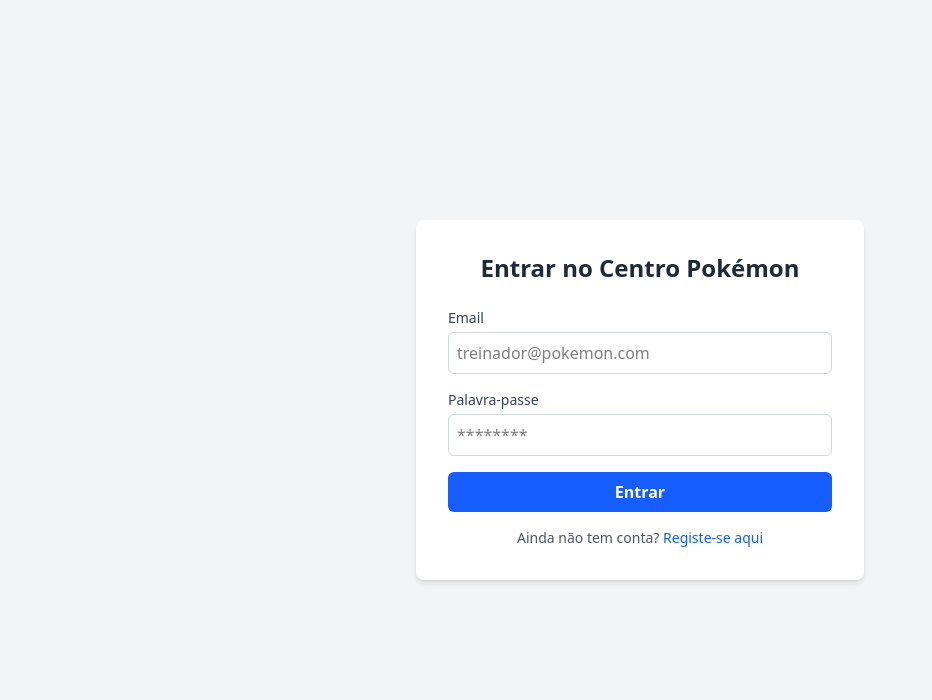
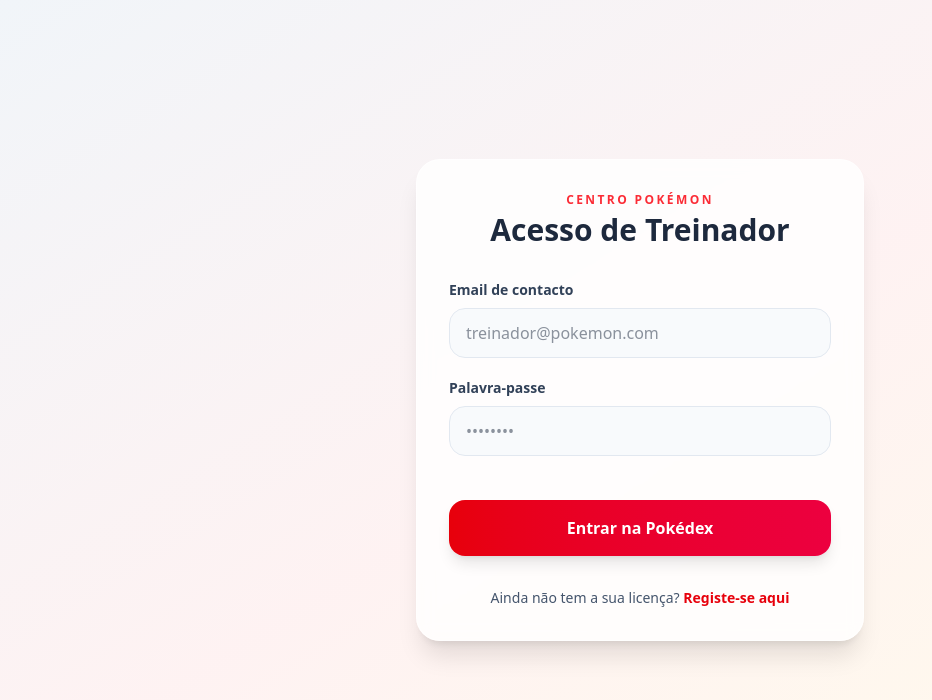
Before and after one commit to marcosvitordev/pokemon-management-system, a Next.js app in the folder pokemon-web/: page /login in a window 1280 px wide. Shown: the top 700 px of the page, without its empty margins (0-932 px from the left). Built offline with nearby package versions, Linux system fonts and the light colour scheme.

Commit message:
style: update login page UI to match the new design system

```diff
--- a/pokemon-web/src/app/login/page.tsx
+++ b/pokemon-web/src/app/login/page.tsx
@@ -21,7 +21,7 @@
     try {
       const response = await api.post('/auth/login', { email, password });
 
-      // O backend costuma devolver o token como access_token ou token.
+      // O backend devolve o token como access_token
       const token = response.data.access_token || response.data.token;
 
       if (token) {
@@ -44,49 +44,58 @@
   };
 
   return (
-    <main className="flex min-h-screen items-center justify-center bg-gray-100 p-4">
-      <div className="w-full max-w-md rounded-lg bg-white p-8 shadow-md">
-        <h2 className="mb-6 text-center text-2xl font-bold text-gray-800">Entrar no Centro Pokémon</h2>
+    <main className="flex min-h-screen items-center justify-center bg-gradient-to-br from-slate-100 via-red-50 to-amber-50 p-4">
+      <div className="w-full max-w-md rounded-3xl border border-white/60 bg-white/80 p-8 shadow-xl backdrop-blur">
+        <div className="mb-8 text-center">
+          <p className="mb-1 text-xs font-bold uppercase tracking-[0.2em] text-red-500">
+            Centro Pokémon
+          </p>
+          <h2 className="text-3xl font-black text-slate-800">Acesso de Treinador</h2>
+        </div>
 
-        {error && <div className="mb-4 rounded bg-red-100 p-3 text-sm text-red-700">{error}</div>}
+        {error && (
+          <div className="mb-6 rounded-2xl bg-red-100 p-4 text-center text-sm font-bold text-red-700 shadow-sm">
+            {error}
+          </div>
+        )}
 
-        <form onSubmit={handleLogin} className="space-y-4">
+        <form onSubmit={handleLogin} className="space-y-5">
           <div>
-            <label className="block text-sm font-medium text-gray-700">Email</label>
+            <label className="mb-2 block text-sm font-semibold text-slate-700">Email de contacto</label>
             <input
               type="email"
               value={email}
               onChange={(e) => setEmail(e.target.value)}
               required
-              className="mt-1 w-full rounded-md border border-gray-300 p-2 focus:border-blue-500 focus:outline-none focus:ring-1 focus:ring-blue-500"
+              className="w-full rounded-2xl border border-slate-200 bg-slate-50 px-4 py-3 text-slate-800 outline-none transition focus:border-red-400 focus:bg-white focus:ring-4 focus:ring-red-100"
               placeholder="treinador@pokemon.com"
             />
           </div>
 
           <div>
-            <label className="block text-sm font-medium text-gray-700">Palavra-passe</label>
+            <label className="mb-2 block text-sm font-semibold text-slate-700">Palavra-passe</label>
             <input
               type="password"
               value={password}
               onChange={(e) => setPassword(e.target.value)}
               required
-              className="mt-1 w-full rounded-md border border-gray-300 p-2 focus:border-blue-500 focus:outline-none focus:ring-1 focus:ring-blue-500"
-              placeholder="********"
+              className="w-full rounded-2xl border border-slate-200 bg-slate-50 px-4 py-3 text-slate-800 outline-none transition focus:border-red-400 focus:bg-white focus:ring-4 focus:ring-red-100"
+              placeholder="••••••••"
             />
           </div>
 
           <button
             type="submit"
             disabled={loading}
-            className="w-full rounded-md bg-blue-600 py-2 text-white transition hover:bg-blue-700 font-semibold disabled:bg-blue-400"
+            className="mt-6 w-full rounded-2xl bg-gradient-to-r from-red-600 to-rose-600 py-4 font-bold text-white shadow-lg transition hover:scale-[1.02] hover:shadow-xl disabled:cursor-not-allowed disabled:opacity-70"
           >
-            {loading ? 'A entrar...' : 'Entrar'}
+            {loading ? 'A entrar...' : 'Entrar na Pokédex'}
           </button>
         </form>
 
-        <p className="mt-4 text-center text-sm text-gray-600">
-          Ainda não tem conta?{' '}
-          <Link href="/register" className="text-blue-600 hover:underline">
+        <p className="mt-8 text-center text-sm font-medium text-slate-600">
+          Ainda não tem a sua licença?{' '}
+          <Link href="/register" className="font-bold text-red-600 transition hover:text-red-700 hover:underline">
             Registe-se aqui
           </Link>
         </p>
```
